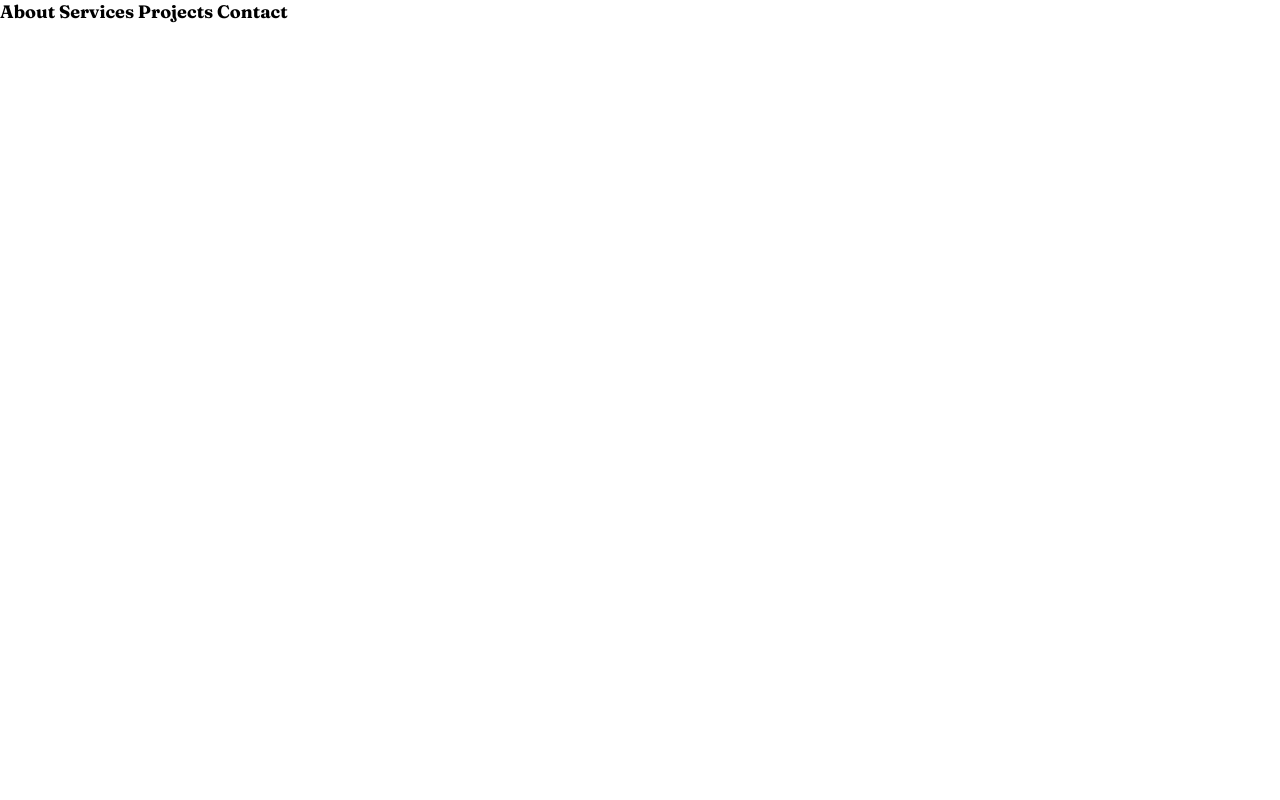
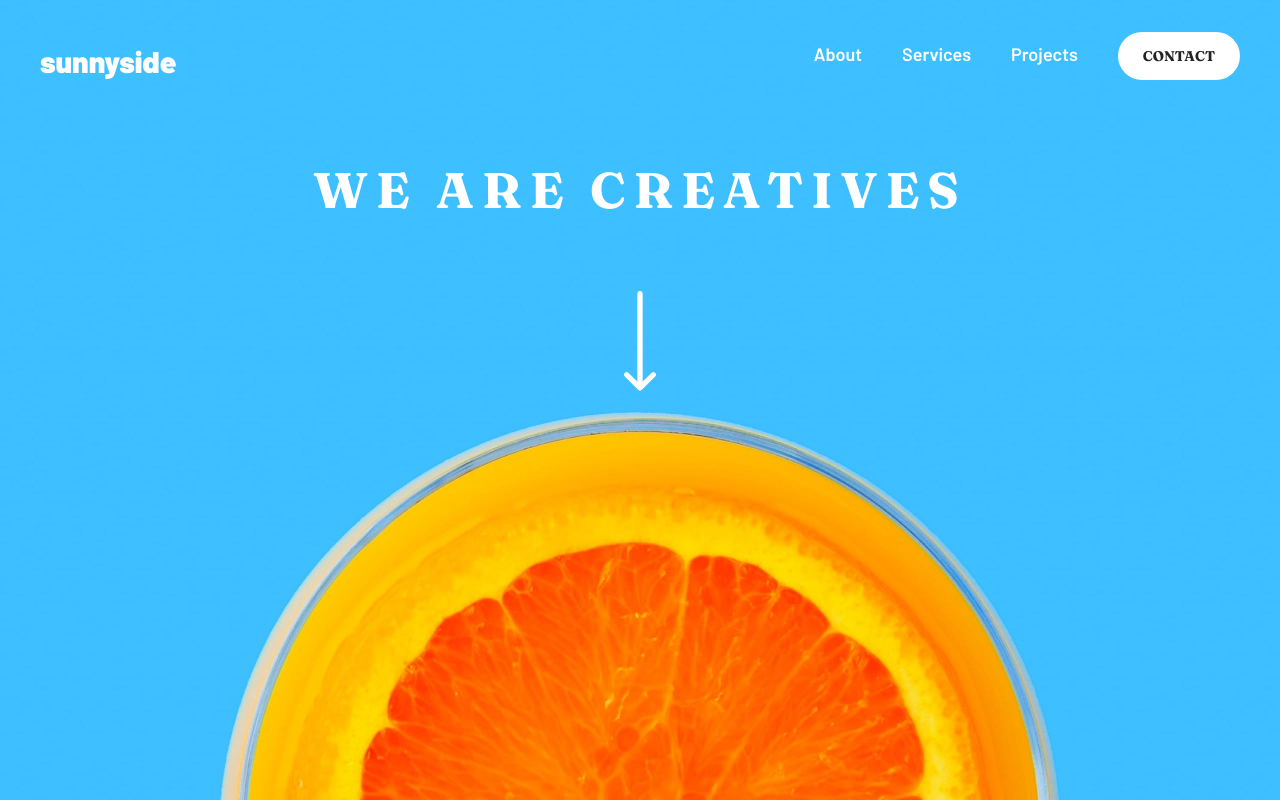
Before and after one commit to linusmanuel/frontend-challenge-sunnyside, a website: page index.html in a window 1280 px wide. Drawn offline with Linux system fonts and the light colour scheme.

Commit message:
feat: Building the header

```diff
--- a/index.html
+++ b/index.html
@@ -5,7 +5,7 @@
     <meta charset="UTF-8">
     <meta name="viewport" content="width=device-width, initial-scale=1.0">
 
-    <link href="https://fonts.googleapis.com/css2?family=Barlow:wght@600&display=swap" rel="stylesheet">
+    <link href="https://fonts.googleapis.com/css2?family=Barlow:wght@600;900&display=swap" rel="stylesheet">
     <link href="https://fonts.googleapis.com/css2?family=Barlow:wght@600&family=Fraunces:wght@700;900&display=swap"
       rel="stylesheet">
 
@@ -16,10 +16,32 @@
   </head>
 
   <body>
-    About
-    Services
-    Projects
-    Contact
+    <header class="header">
+      <nav class="header__menu">
+        <div class="logo-box">
+          <h2 class="logo">sunnyside</h2>
+        </div>
+        <ul class="menu__nav">
+          <li class="menu__item">
+            <a href="#" class="menu__link">About</a>
+          </li>
+          <li class="menu__item">
+            <a href="#" class="menu__link">Services</a>
+          </li>
+          <li class="menu__item">
+            <a href="#" class="menu__link">Projects</a>
+          </li>
+          <li class="menu__item">
+            <a href="#" class="menu__link menu__link--contact">Contact</a>
+          </li>
+        </ul>
+      </nav>
+
+      <div class="header__inner">
+        <h1 class="heading-1">we are creatives</h1>
+        <img src="/images/icon-arrow-down.svg">
+      </div>
+    </header>
   </body>
 
 </html>
--- /dev/null
+++ b/sass/abstrats/_mixins.scss
@@ -0,0 +1,5 @@
+@mixin backgroud {
+  background-position: center;
+  background-size: cover;
+  background-repeat: no-repeat;
+}
--- a/sass/abstrats/_variables.scss
+++ b/sass/abstrats/_variables.scss
@@ -15,6 +15,7 @@ $neutral-dark-3: hsl(232, 10%, 55%);
 
 $grayish: hsl(210, 4%, 67%);
 $white: hsl(0, 0%, 100%);
+$black: #222;
 
 //Font
 $display: "Fraunces";
--- a/sass/base/_base.scss
+++ b/sass/base/_base.scss
@@ -13,3 +13,11 @@ html {
 body {
   font-size: $default-font-size;
 }
+
+ul {
+  list-style: none;
+}
+
+a {
+  text-decoration: none;
+}
--- a/sass/base/_typography.scss
+++ b/sass/base/_typography.scss
@@ -1,3 +1,10 @@
 body {
   font-family: $display;
 }
+
+.heading-1 {
+  color: $white;
+  font-size: 5rem;
+  letter-spacing: 8px;
+  text-transform: uppercase;
+}
--- /dev/null
+++ b/sass/components/_header.scss
@@ -0,0 +1,49 @@
+.header {
+  &__menu {
+    display: flex;
+    font-family: $title;
+  }
+
+  &__inner {
+    display: flex;
+    gap: 7rem;
+    flex-direction: column;
+    justify-content: center;
+    align-items: center;
+    margin-top: 8rem;
+
+    img {
+      max-height: 10rem;
+    }
+  }
+
+  .logo {
+    font-weight: 900;
+    font-size: 3rem;
+    color: $white;
+  }
+}
+
+.menu {
+  &__nav {
+    display: flex;
+    gap: 4rem;
+    margin-left: auto;
+  }
+
+  &__item {
+  }
+  &__link {
+    color: $white;
+
+    &--contact {
+      background-color: $white;
+      padding: 1.5rem 2.5rem;
+      font-family: $display;
+      font-size: 1.4rem;
+      text-transform: uppercase;
+      border-radius: 100px;
+      color: $black;
+    }
+  }
+}
--- a/sass/main.scss
+++ b/sass/main.scss
@@ -1,8 +1,9 @@
 @import "sass/abstrats/variables";
+@import "sass/abstrats/mixins";
 
 @import "sass/base/base";
 @import "sass/base/typography";
 
-// @import "/sass/components/";
+@import "sass/components/header";
 
 @import "sass/pages/home";
--- a/sass/pages/_home.scss
+++ b/sass/pages/_home.scss
@@ -0,0 +1,6 @@
+.header {
+  @include backgroud;
+  background-image: url("/images/desktop/image-header.jpg");
+  height: calc(100vh - 8.6rem);
+  padding: 4.3rem 4rem;
+}
```
Also changed, not shown: css/style.css.
